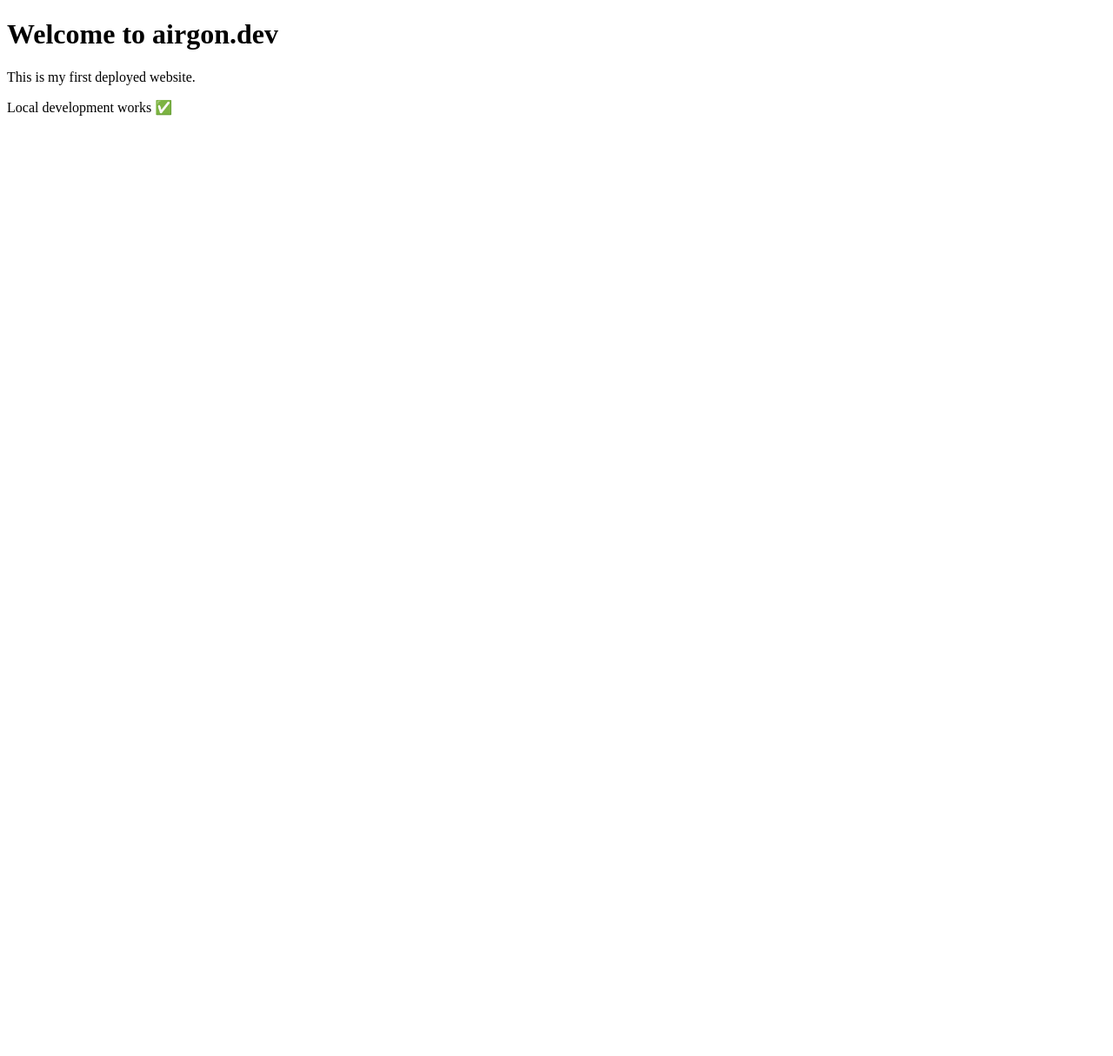
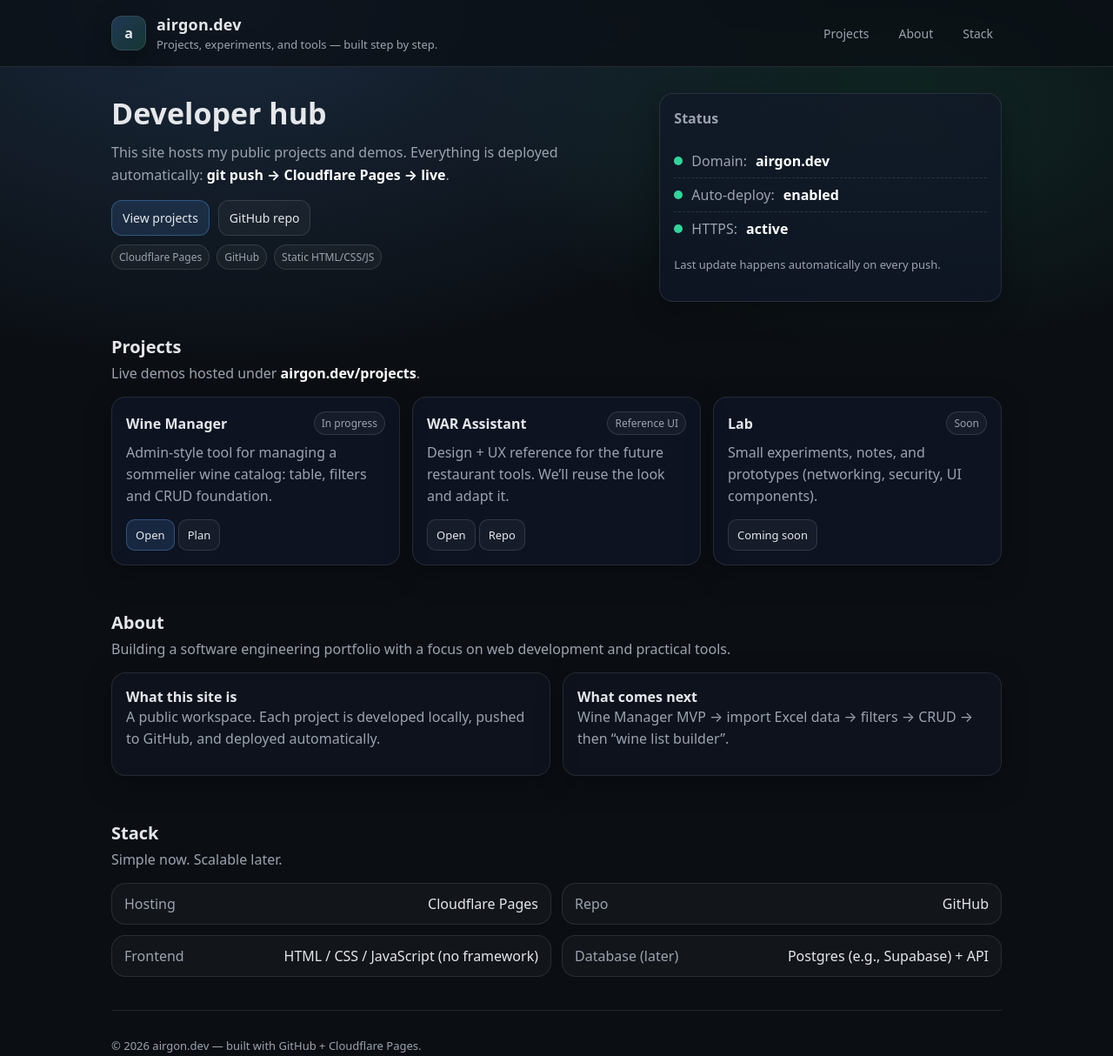
Before and after one commit to ggonzalezdal/airgon-site, a plain HTML site: page index.html in a window 1280 px wide. Shown: the whole page at 87% size. Before the commit the page ends 800 px from the top, so only its background shows below. Drawn offline with Linux system fonts and the light colour scheme.

Commit message:
Improve homepage layout and add styling

```diff
--- /dev/null
+++ b/css/style.css
@@ -0,0 +1,315 @@
+:root {
+  --bg: #0b0f14;
+  --panel: #111827;
+  --card: #0f172a;
+  --text: #e5e7eb;
+  --muted: #9ca3af;
+  --line: rgba(255,255,255,0.10);
+  --accent: #60a5fa;
+  --accent2: #34d399;
+  --shadow: 0 10px 30px rgba(0,0,0,0.35);
+  --radius: 16px;
+}
+
+* { box-sizing: border-box; }
+
+body {
+  margin: 0;
+  font-family: system-ui, -apple-system, Segoe UI, Roboto, Ubuntu, Cantarell, "Helvetica Neue", Arial, sans-serif;
+  background: radial-gradient(1200px 700px at 20% 0%, rgba(96,165,250,0.18), transparent 60%),
+              radial-gradient(900px 500px at 80% 10%, rgba(52,211,153,0.12), transparent 55%),
+              var(--bg);
+  color: var(--text);
+}
+
+a { color: inherit; text-decoration: none; }
+strong { color: #fff; }
+
+.container {
+  max-width: 1060px;
+  margin: 0 auto;
+  padding: 0 18px;
+}
+
+.site-header {
+  position: sticky;
+  top: 0;
+  z-index: 10;
+  backdrop-filter: blur(10px);
+  background: rgba(11, 15, 20, 0.72);
+  border-bottom: 1px solid var(--line);
+}
+
+.site-header .container {
+  display: flex;
+  align-items: center;
+  justify-content: space-between;
+  gap: 16px;
+  padding: 16px 18px;
+}
+
+.brand {
+  display: flex;
+  gap: 12px;
+  align-items: center;
+}
+
+.logo {
+  width: 40px;
+  height: 40px;
+  border-radius: 12px;
+  display: grid;
+  place-items: center;
+  background: linear-gradient(135deg, rgba(96,165,250,0.25), rgba(52,211,153,0.18));
+  border: 1px solid var(--line);
+  box-shadow: var(--shadow);
+  font-weight: 800;
+}
+
+.title {
+  margin: 0;
+  font-size: 18px;
+  letter-spacing: 0.2px;
+}
+
+.subtitle {
+  margin: 2px 0 0;
+  font-size: 13px;
+  color: var(--muted);
+}
+
+.nav {
+  display: flex;
+  gap: 14px;
+  font-size: 14px;
+  color: var(--muted);
+}
+
+.nav a {
+  padding: 8px 10px;
+  border-radius: 10px;
+}
+
+.nav a:hover {
+  background: rgba(255,255,255,0.06);
+  color: var(--text);
+}
+
+.hero {
+  display: grid;
+  grid-template-columns: 1.4fr 0.9fr;
+  gap: 18px;
+  padding: 30px 0 12px;
+}
+
+.hero h2 {
+  font-size: 34px;
+  margin: 0 0 10px;
+}
+
+.hero p {
+  margin: 0 0 16px;
+  color: var(--muted);
+  line-height: 1.6;
+}
+
+.panel {
+  background: linear-gradient(180deg, rgba(17,24,39,0.8), rgba(15,23,42,0.65));
+  border: 1px solid var(--line);
+  border-radius: var(--radius);
+  padding: 16px;
+  box-shadow: var(--shadow);
+}
+
+.panel-title {
+  margin: 0 0 10px;
+  font-weight: 700;
+}
+
+.panel-list {
+  list-style: none;
+  padding: 0;
+  margin: 0 0 12px;
+}
+
+.panel-list li {
+  display: flex;
+  align-items: center;
+  gap: 10px;
+  color: var(--muted);
+  padding: 8px 0;
+  border-bottom: 1px dashed rgba(255,255,255,0.12);
+}
+
+.panel-list li:last-child { border-bottom: 0; }
+
+.dot {
+  width: 10px;
+  height: 10px;
+  border-radius: 99px;
+  display: inline-block;
+}
+
+.dot.ok { background: var(--accent2); }
+
+.panel-foot {
+  margin: 0;
+  color: var(--muted);
+  font-size: 13px;
+}
+
+.section {
+  padding: 26px 0;
+}
+
+.section-head h3 {
+  margin: 0 0 6px;
+  font-size: 20px;
+}
+
+.section-head p {
+  margin: 0;
+  color: var(--muted);
+}
+
+.grid {
+  margin-top: 16px;
+  display: grid;
+  grid-template-columns: repeat(3, 1fr);
+  gap: 14px;
+}
+
+.card {
+  background: rgba(15, 23, 42, 0.6);
+  border: 1px solid var(--line);
+  border-radius: var(--radius);
+  padding: 16px;
+  box-shadow: var(--shadow);
+}
+
+.card.soft {
+  background: rgba(17, 24, 39, 0.45);
+}
+
+.card-top {
+  display: flex;
+  align-items: center;
+  justify-content: space-between;
+  gap: 10px;
+  margin-bottom: 8px;
+}
+
+.card h4 {
+  margin: 0;
+  font-size: 16px;
+}
+
+.card p {
+  margin: 0 0 14px;
+  color: var(--muted);
+  line-height: 1.55;
+}
+
+.tag {
+  font-size: 12px;
+  color: var(--muted);
+  border: 1px solid rgba(255,255,255,0.12);
+  padding: 4px 8px;
+  border-radius: 999px;
+  background: rgba(255,255,255,0.04);
+}
+
+.btn {
+  display: inline-flex;
+  align-items: center;
+  justify-content: center;
+  gap: 8px;
+  padding: 10px 12px;
+  border-radius: 12px;
+  border: 1px solid rgba(255,255,255,0.12);
+  background: rgba(255,255,255,0.04);
+  color: var(--text);
+  font-size: 14px;
+}
+
+.btn:hover {
+  border-color: rgba(255,255,255,0.18);
+  background: rgba(255,255,255,0.07);
+}
+
+.btn.primary {
+  border-color: rgba(96,165,250,0.35);
+  background: rgba(96,165,250,0.14);
+}
+
+.btn.small {
+  padding: 8px 10px;
+  border-radius: 10px;
+  font-size: 13px;
+}
+
+.cta-row {
+  display: flex;
+  gap: 10px;
+  flex-wrap: wrap;
+  margin-bottom: 10px;
+}
+
+.badges {
+  display: flex;
+  flex-wrap: wrap;
+  gap: 8px;
+}
+
+.badge {
+  font-size: 12px;
+  color: var(--muted);
+  border: 1px solid rgba(255,255,255,0.12);
+  padding: 5px 8px;
+  border-radius: 999px;
+  background: rgba(255,255,255,0.04);
+}
+
+.two-col {
+  margin-top: 16px;
+  display: grid;
+  grid-template-columns: 1fr 1fr;
+  gap: 14px;
+}
+
+.stack {
+  margin-top: 16px;
+  display: grid;
+  grid-template-columns: 1fr 1fr;
+  gap: 12px;
+}
+
+.stack-item {
+  border: 1px solid var(--line);
+  background: rgba(255,255,255,0.03);
+  border-radius: var(--radius);
+  padding: 12px 14px;
+  display: flex;
+  justify-content: space-between;
+  gap: 10px;
+  color: var(--muted);
+}
+
+.stack-label { color: var(--muted); }
+.stack-value { color: var(--text); }
+
+.footer {
+  border-top: 1px solid var(--line);
+  padding: 18px 0 26px;
+  margin-top: 12px;
+  color: var(--muted);
+  font-size: 13px;
+}
+
+@media (max-width: 900px) {
+  .hero { grid-template-columns: 1fr; }
+  .grid { grid-template-columns: 1fr; }
+  .two-col { grid-template-columns: 1fr; }
+  .stack { grid-template-columns: 1fr; }
+  .nav { display: none; }
+}
--- a/index.html
+++ b/index.html
@@ -1,12 +1,175 @@
 <!DOCTYPE html>
-<html>
+<html lang="en">
 <head>
+  <meta charset="UTF-8" />
+  <meta name="viewport" content="width=device-width, initial-scale=1"/>
   <title>airgon.dev</title>
-  <meta charset="UTF-8">
+  <link rel="stylesheet" href="css/style.css" />
 </head>
 <body>
-  <h1>Welcome to airgon.dev</h1>
-  <p>This is my first deployed website.</p>
-  <p>Local development works ✅</p>
+
+  <header class="site-header">
+    <div class="container">
+      <div class="brand">
+        <div class="logo">a</div>
+        <div>
+          <h1 class="title">airgon.dev</h1>
+          <p class="subtitle">Projects, experiments, and tools — built step by step.</p>
+        </div>
+      </div>
+
+      <nav class="nav">
+        <a href="#projects">Projects</a>
+        <a href="#about">About</a>
+        <a href="#stack">Stack</a>
+      </nav>
+    </div>
+  </header>
+
+  <main class="container">
+
+    <section class="hero">
+      <div class="hero-left">
+        <h2>Developer hub</h2>
+        <p>
+          This site hosts my public projects and demos. Everything is deployed automatically:
+          <strong>git push → Cloudflare Pages → live</strong>.
+        </p>
+
+        <div class="cta-row">
+          <a class="btn primary" href="#projects">View projects</a>
+          <a class="btn" href="https://github.com/gonzalezdal/airgon-site" target="_blank" rel="noreferrer">GitHub repo</a>
+        </div>
+
+        <div class="badges">
+          <span class="badge">Cloudflare Pages</span>
+          <span class="badge">GitHub</span>
+          <span class="badge">Static HTML/CSS/JS</span>
+        </div>
+      </div>
+
+      <div class="hero-right">
+        <div class="panel">
+          <p class="panel-title">Status</p>
+          <ul class="panel-list">
+            <li><span class="dot ok"></span> Domain: <strong>airgon.dev</strong></li>
+            <li><span class="dot ok"></span> Auto-deploy: <strong>enabled</strong></li>
+            <li><span class="dot ok"></span> HTTPS: <strong>active</strong></li>
+          </ul>
+          <p class="panel-foot">Last update happens automatically on every push.</p>
+        </div>
+      </div>
+    </section>
+
+    <section id="projects" class="section">
+      <div class="section-head">
+        <h3>Projects</h3>
+        <p>Live demos hosted under <strong>airgon.dev/projects</strong>.</p>
+      </div>
+
+      <div class="grid">
+        <article class="card">
+          <div class="card-top">
+            <h4>Wine Manager</h4>
+            <span class="tag">In progress</span>
+          </div>
+          <p>
+            Admin-style tool for managing a sommelier wine catalog: table, filters and CRUD foundation.
+          </p>
+          <div class="card-actions">
+            <a class="btn small primary" href="/projects/wine-manager/">Open</a>
+            <a class="btn small" href="#stack">Plan</a>
+          </div>
+        </article>
+
+        <article class="card">
+          <div class="card-top">
+            <h4>WAR Assistant</h4>
+            <span class="tag">Reference UI</span>
+          </div>
+          <p>
+            Design + UX reference for the future restaurant tools. We’ll reuse the look and adapt it.
+          </p>
+          <div class="card-actions">
+            <a class="btn small" href="/projects/war-assistant/">Open</a>
+            <a class="btn small" href="https://github.com" target="_blank" rel="noreferrer">Repo</a>
+          </div>
+        </article>
+
+        <article class="card">
+          <div class="card-top">
+            <h4>Lab</h4>
+            <span class="tag">Soon</span>
+          </div>
+          <p>
+            Small experiments, notes, and prototypes (networking, security, UI components).
+          </p>
+          <div class="card-actions">
+            <a class="btn small" href="#">Coming soon</a>
+          </div>
+        </article>
+      </div>
+    </section>
+
+    <section id="about" class="section">
+      <div class="section-head">
+        <h3>About</h3>
+        <p>
+          Building a software engineering portfolio with a focus on web development and practical tools.
+        </p>
+      </div>
+
+      <div class="two-col">
+        <div class="card soft">
+          <h4>What this site is</h4>
+          <p>
+            A public workspace. Each project is developed locally, pushed to GitHub, and deployed automatically.
+          </p>
+        </div>
+
+        <div class="card soft">
+          <h4>What comes next</h4>
+          <p>
+            Wine Manager MVP → import Excel data → filters → CRUD → then “wine list builder”.
+          </p>
+        </div>
+      </div>
+    </section>
+
+    <section id="stack" class="section">
+      <div class="section-head">
+        <h3>Stack</h3>
+        <p>Simple now. Scalable later.</p>
+      </div>
+
+      <div class="stack">
+        <div class="stack-item">
+          <span class="stack-label">Hosting</span>
+          <span class="stack-value">Cloudflare Pages</span>
+        </div>
+        <div class="stack-item">
+          <span class="stack-label">Repo</span>
+          <span class="stack-value">GitHub</span>
+        </div>
+        <div class="stack-item">
+          <span class="stack-label">Frontend</span>
+          <span class="stack-value">HTML / CSS / JavaScript (no framework)</span>
+        </div>
+        <div class="stack-item">
+          <span class="stack-label">Database (later)</span>
+          <span class="stack-value">Postgres (e.g., Supabase) + API</span>
+        </div>
+      </div>
+    </section>
+
+    <footer class="footer">
+      <p>© <span id="year"></span> airgon.dev — built with GitHub + Cloudflare Pages.</p>
+    </footer>
+
+  </main>
+
+  <script>
+    document.getElementById("year").textContent = new Date().getFullYear();
+  </script>
 </body>
 </html>
```
